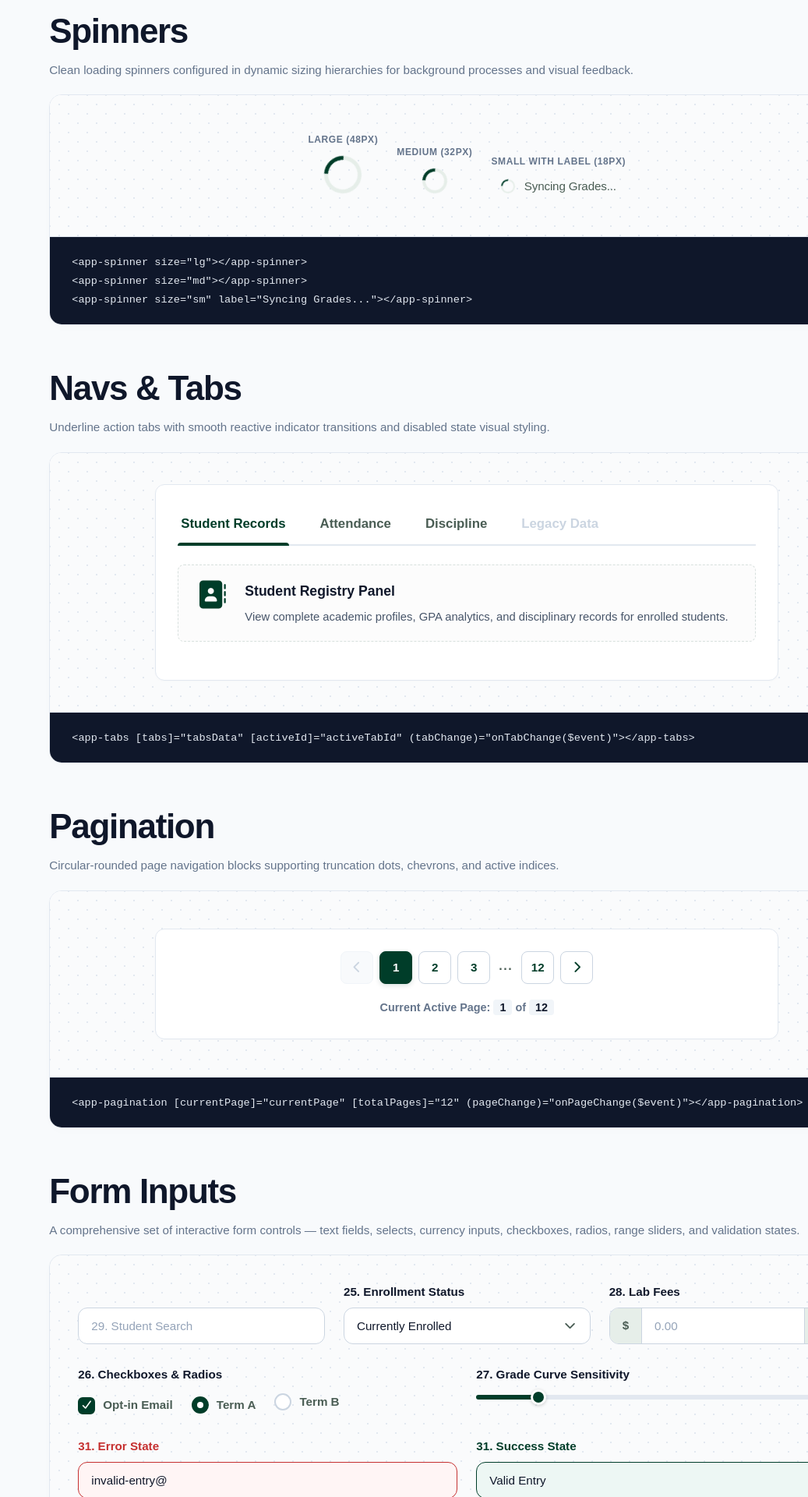
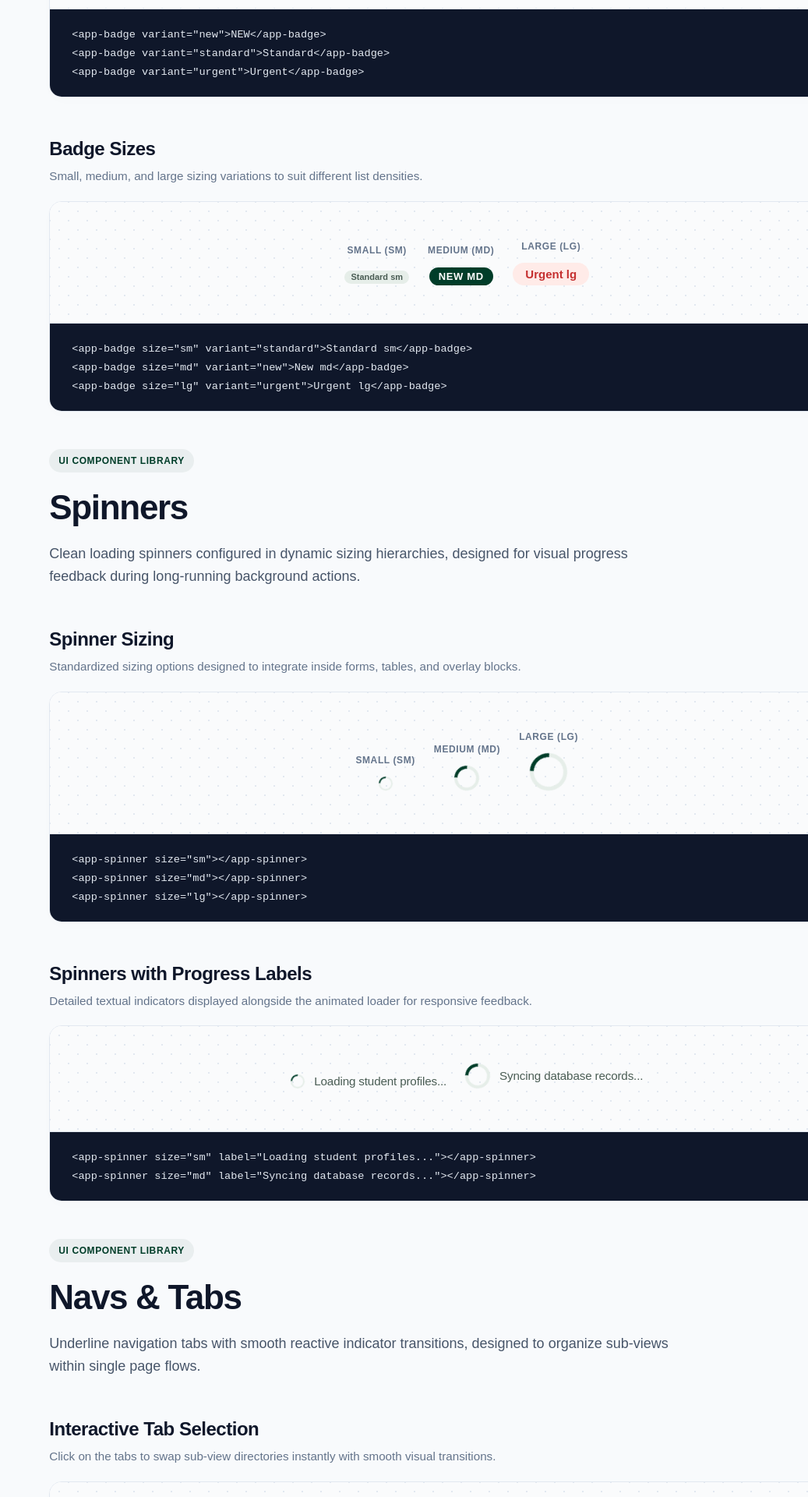
Before and after one commit to Habeeb-Rahman-CA/sms-frontend, an Angular app: page / in a window 1280 px wide. Shown: the part 5760-7680 px from the top of the page at 78% size, without its empty margins (243-1280 px from the left). Built offline with nearby package versions, Linux system fonts and the light colour scheme; a web font is replaced by a local one.

Commit message:
refactor: update UI documentation sections with enhanced component layouts and descriptive headers

```diff
--- a/src/app/app.html
+++ b/src/app/app.html
@@ -389,11 +389,20 @@
         </div>
       </section>
 
-      <!-- 5. Badges & Labels Section -->
-      <section id="badges" class="showcase-section">
+      <!-- ── 2. Badges & Labels ──────────────────────────────────────── -->
+      <section id="badges" class="intro-section">
+        <span class="category-tag">UI Component Library</span>
+        <h1>Badges &amp; Labels</h1>
+        <p class="section-desc">
+          Flexible label badges designed for metadata, active status filters, categorization, and visual counts.
+        </p>
+      </section>
+
+      <!-- Badge Variants -->
+      <section class="showcase-section">
         <div class="section-header">
-          <h2>Badges &amp; Labels</h2>
-          <p>Flexible label badges designed for metadata, active filters, status states, and categorization.</p>
+          <h2>Badge Variants</h2>
+          <p>Sleek and vibrant status indicators configured for metadata classifications.</p>
         </div>
 
         <div class="component-card">
@@ -413,47 +422,117 @@
         </div>
       </section>
 
-      <!-- 6. Spinners Section -->
-      <section id="spinners" class="showcase-section">
+      <!-- Badge Sizes -->
+      <section class="showcase-section">
         <div class="section-header">
-          <h2>Spinners</h2>
-          <p>Clean loading spinners configured in dynamic sizing hierarchies for background processes and visual
-            feedback.</p>
+          <h2>Badge Sizes</h2>
+          <p>Small, medium, and large sizing variations to suit different list densities.</p>
         </div>
 
         <div class="component-card">
           <div class="preview-box">
             <div class="button-row align-items-center">
               <div class="size-group">
-                <span class="size-label">Large (48px)</span>
-                <app-spinner size="lg"></app-spinner>
+                <span class="size-label">Small (sm)</span>
+                <app-badge size="sm" variant="standard">Standard sm</app-badge>
               </div>
-
               <div class="size-group">
-                <span class="size-label">Medium (32px)</span>
-                <app-spinner size="md"></app-spinner>
+                <span class="size-label">Medium (md)</span>
+                <app-badge size="md" variant="new">New md</app-badge>
               </div>
-
               <div class="size-group">
-                <span class="size-label">Small with Label (18px)</span>
-                <app-spinner size="sm" label="Syncing Grades..."></app-spinner>
+                <span class="size-label">Large (lg)</span>
+                <app-badge size="lg" variant="urgent">Urgent lg</app-badge>
               </div>
             </div>
           </div>
 
           <div class="code-box">
-            <pre><code>&lt;app-spinner size="lg"&gt;&lt;/app-spinner&gt;
-&lt;app-spinner size="md"&gt;&lt;/app-spinner&gt;
-&lt;app-spinner size="sm" label="Syncing Grades..."&gt;&lt;/app-spinner&gt;</code></pre>
+            <pre><code>&lt;app-badge size="sm" variant="standard"&gt;Standard sm&lt;/app-badge&gt;
+&lt;app-badge size="md" variant="new"&gt;New md&lt;/app-badge&gt;
+&lt;app-badge size="lg" variant="urgent"&gt;Urgent lg&lt;/app-badge&gt;</code></pre>
           </div>
         </div>
       </section>
 
-      <!-- 7. Navs & Tabs Section -->
-      <section id="navs" class="showcase-section">
+      <!-- ── 3. Spinners ─────────────────────────────────────────────── -->
+      <section id="spinners" class="intro-section">
+        <span class="category-tag">UI Component Library</span>
+        <h1>Spinners</h1>
+        <p class="section-desc">
+          Clean loading spinners configured in dynamic sizing hierarchies, designed for visual progress feedback during long-running background actions.
+        </p>
+      </section>
+
+      <!-- Spinner Sizing -->
+      <section class="showcase-section">
         <div class="section-header">
-          <h2>Navs &amp; Tabs</h2>
-          <p>Underline action tabs with smooth reactive indicator transitions and disabled state visual styling.</p>
+          <h2>Spinner Sizing</h2>
+          <p>Standardized sizing options designed to integrate inside forms, tables, and overlay blocks.</p>
+        </div>
+
+        <div class="component-card">
+          <div class="preview-box">
+            <div class="button-row align-items-center">
+              <div class="size-group">
+                <span class="size-label">Small (sm)</span>
+                <app-spinner size="sm"></app-spinner>
+              </div>
+              <div class="size-group">
+                <span class="size-label">Medium (md)</span>
+                <app-spinner size="md"></app-spinner>
+              </div>
+              <div class="size-group">
+                <span class="size-label">Large (lg)</span>
+                <app-spinner size="lg"></app-spinner>
+              </div>
+            </div>
+          </div>
+
+          <div class="code-box">
+            <pre><code>&lt;app-spinner size="sm"&gt;&lt;/app-spinner&gt;
+&lt;app-spinner size="md"&gt;&lt;/app-spinner&gt;
+&lt;app-spinner size="lg"&gt;&lt;/app-spinner&gt;</code></pre>
+          </div>
+        </div>
+      </section>
+
+      <!-- Spinners with Labels -->
+      <section class="showcase-section">
+        <div class="section-header">
+          <h2>Spinners with Progress Labels</h2>
+          <p>Detailed textual indicators displayed alongside the animated loader for responsive feedback.</p>
+        </div>
+
+        <div class="component-card">
+          <div class="preview-box">
+            <div class="button-row align-items-center">
+              <app-spinner size="sm" label="Loading student profiles..."></app-spinner>
+              <app-spinner size="md" label="Syncing database records..."></app-spinner>
+            </div>
+          </div>
+
+          <div class="code-box">
+            <pre><code>&lt;app-spinner size="sm" label="Loading student profiles..."&gt;&lt;/app-spinner&gt;
+&lt;app-spinner size="md" label="Syncing database records..."&gt;&lt;/app-spinner&gt;</code></pre>
+          </div>
+        </div>
+      </section>
+
+      <!-- ── 4. Navs & Tabs ──────────────────────────────────────────── -->
+      <section id="navs" class="intro-section">
+        <span class="category-tag">UI Component Library</span>
+        <h1>Navs &amp; Tabs</h1>
+        <p class="section-desc">
+          Underline navigation tabs with smooth reactive indicator transitions, designed to organize sub-views within single page flows.
+        </p>
+      </section>
+
+      <!-- Tab Navigation -->
+      <section class="showcase-section">
+        <div class="section-header">
+          <h2>Interactive Tab Selection</h2>
+          <p>Click on the tabs to swap sub-view directories instantly with smooth visual transitions.</p>
         </div>
 
         <div class="component-card">
@@ -469,8 +548,7 @@
                   <i class="fa-solid fa-address-book text-green"></i>
                   <div>
                     <h4>Student Registry Panel</h4>
-                    <p>View complete academic profiles, GPA analytics, and disciplinary records for enrolled students.
-                    </p>
+                    <p>View complete academic profiles, GPA analytics, and disciplinary records for enrolled students.</p>
                   </div>
                 </div>
                 }
@@ -488,8 +566,7 @@
                   <i class="fa-solid fa-shield-halved text-green"></i>
                   <div>
                     <h4>Disciplinary Action Reports</h4>
-                    <p>Monitor student behavior ledgers, formal teacher write-ups, and active campus suspension logs.
-                    </p>
+                    <p>Monitor student behavior ledgers, formal teacher write-ups, and active campus suspension logs.</p>
                   </div>
                 </div>
                 }
@@ -503,11 +580,20 @@
         </div>
       </section>
 
-      <!-- 8. Pagination Section -->
-      <section id="pagination" class="showcase-section">
+      <!-- ── 5. Pagination ───────────────────────────────────────────── -->
+      <section id="pagination" class="intro-section">
+        <span class="category-tag">UI Component Library</span>
+        <h1>Pagination</h1>
+        <p class="section-desc">
+          Rounded page navigation bars supporting truncation indicators, chevron states, and disabled limits for table grids.
+        </p>
+      </section>
+
+      <!-- Pagination Showcase -->
+      <section class="showcase-section">
         <div class="section-header">
-          <h2>Pagination</h2>
-          <p>Circular-rounded page navigation blocks supporting truncation dots, chevrons, and active indices.</p>
+          <h2>Pagination Navigation</h2>
+          <p>Supports auto-truncation and active page indicators for paginated datasets.</p>
         </div>
 
         <div class="component-card">
@@ -530,12 +616,20 @@
         </div>
       </section>
 
-      <!-- 9. Forms & Inputs Section -->
-      <section id="forms" class="showcase-section">
+      <!-- ── 6. Form Inputs ──────────────────────────────────────────── -->
+      <section id="forms" class="intro-section">
+        <span class="category-tag">UI Component Library</span>
+        <h1>Form Inputs</h1>
+        <p class="section-desc">
+          A comprehensive set of interactive form controls — text fields, selects, currency inputs, checkboxes, radios, range sliders, and full validation state support.
+        </p>
+      </section>
+
+      <!-- Text, Select & Currency Inputs -->
+      <section class="showcase-section">
         <div class="section-header">
-          <h2>Form Inputs</h2>
-          <p>A comprehensive set of interactive form controls — text fields, selects, currency inputs, checkboxes,
-            radios, range sliders, and validation states.</p>
+          <h2>Text, Select &amp; Currency Inputs</h2>
+          <p>Core field types with label support, icon prefixes, and unit suffix helpers for academic data entry.</p>
         </div>
 
         <!-- Demo card matching the spec screenshot -->
@@ -617,12 +711,20 @@
         </div>
       </section>
 
-      <!-- Accordion Section -->
-      <section id="accordion" class="showcase-section">
+      <!-- ── 7. Accordion ────────────────────────────────────────────── -->
+      <section id="accordion" class="intro-section">
+        <span class="category-tag">UI Component Library</span>
+        <h1>Accordion</h1>
+        <p class="section-desc">
+          Vertically stacked disclosure panels — one open at a time, with smooth CSS max-height transitions ideal for FAQs, policies, and expandable form sections.
+        </p>
+      </section>
+
+      <!-- Accordion Panels -->
+      <section class="showcase-section">
         <div class="section-header">
-          <h2>Accordion</h2>
-          <p>Vertically stacked, bordered disclosure panels. One panel open at a time with a smooth CSS max-height
-            transition.</p>
+          <h2>Expandable Disclosure Panels</h2>
+          <p>Click any panel header to expand. Only one section stays open at a time.</p>
         </div>
 
         <div class="component-card">
@@ -640,12 +742,20 @@
         </div>
       </section>
 
-      <!-- Carousel Section -->
-      <section id="carousel" class="showcase-section">
+      <!-- ── 8. Carousel ─────────────────────────────────────────────── -->
+      <section id="carousel" class="intro-section">
+        <span class="category-tag">UI Component Library</span>
+        <h1>Carousel</h1>
+        <p class="section-desc">
+          Touch-friendly slide viewer with gradient overlay captions, blurred-glass navigation arrows, and animated dot indicators for school announcements and event highlights.
+        </p>
+      </section>
+
+      <!-- Slide Viewer -->
+      <section class="showcase-section">
         <div class="section-header">
-          <h2>Carousel</h2>
-          <p>Touch-friendly slide viewer with gradient overlay captions, blurred-glass arrows, and stretching dot
-            indicators.</p>
+          <h2>Announcement Slide Viewer</h2>
+          <p>Auto-navigable slides ideal for broadcasting school events, notices, and reminders.</p>
         </div>
 
         <div class="component-card">
@@ -663,24 +773,30 @@
         </div>
       </section>
 
-      <!-- Skeleton Section -->
-      <section id="skeleton" class="showcase-section">
+      <!-- ── 9. Skeleton ─────────────────────────────────────────────── -->
+      <section id="skeleton" class="intro-section">
+        <span class="category-tag">UI Component Library</span>
+        <h1>Skeleton Loaders</h1>
+        <p class="section-desc">
+          Shimmer-animated placeholder shapes that preserve layout structure and reduce perceived latency while content loads asynchronously.
+        </p>
+      </section>
+
+      <!-- Skeleton Variants -->
+      <section class="showcase-section">
         <div class="section-header">
-          <h2>Skeleton Placeholders</h2>
-          <p>Shimmer-animated placeholder shapes — used during data-loading states to preserve layout and reduce
-            perceived latency.</p>
+          <h2>Skeleton Placeholder Variants</h2>
+          <p>Card and list-item variants that mirror real UI shapes for seamless loading transitions.</p>
         </div>
 
         <div class="component-card">
           <div class="preview-box skeleton-preview-box">
             <div class="skeleton-showcase-grid">
-              <!-- Card variant -->
               <div class="skeleton-demo-col">
                 <p class="skeleton-demo-label">Card Variant</p>
                 <app-skeleton variant="card"></app-skeleton>
               </div>
 
-              <!-- List-item variant -->
               <div class="skeleton-demo-col">
                 <p class="skeleton-demo-label">List Items</p>
                 <div style="display:flex;flex-direction:column;gap:16px;">
@@ -699,12 +815,20 @@
         </div>
       </section>
 
-      <!-- Modal & Offcanvas Section -->
-      <section id="modal-offcanvas" class="showcase-section">
+      <!-- ── 10. Modal & Offcanvas ──────────────────────────────────── -->
+      <section id="modal-offcanvas" class="intro-section">
+        <span class="category-tag">UI Component Library</span>
+        <h1>Modal &amp; Offcanvas</h1>
+        <p class="section-desc">
+          Overlay dialog and slide-in panel components — both with backdrop blur, smooth CSS-transition animations, and flexible content slot projection.
+        </p>
+      </section>
+
+      <!-- Modal & Offcanvas Triggers -->
+      <section class="showcase-section">
         <div class="section-header">
-          <h2>Modal &amp; Offcanvas</h2>
-          <p>Overlay dialog and slide-in panel components — both with backdrop blur, CSS-transition animations, and
-            flexible ng-content slots.</p>
+          <h2>Overlay Triggers</h2>
+          <p>Click below to open the fully wired-up student registration modal or the advanced filter offcanvas.</p>
         </div>
 
         <div class="component-card">
@@ -855,12 +979,20 @@
         </div>
       </app-offcanvas>
 
-      <!-- Student Directory Section -->
-      <section id="table-directory" class="showcase-section">
+      <!-- ── 11. Student Directory ──────────────────────────────────── -->
+      <section id="table-directory" class="intro-section">
+        <span class="category-tag">UI Component Library</span>
+        <h1>Student Directory</h1>
+        <p class="section-desc">
+          A premium, reactive data grid supporting real-time column sorting, text search, and multi-filter offcanvas — built entirely on Angular Signals with zero third-party grid library dependencies.
+        </p>
+      </section>
+
+      <!-- Data Grid with Active Filters -->
+      <section class="showcase-section">
         <div class="section-header">
-          <h2>Student Directory</h2>
-          <p>A premium data grid showcasing real-time sorting, searching, and filtering of student profiles powered by
-            reactive Signals.</p>
+          <h2>Reactive Data Grid</h2>
+          <p>Sort by any column header, use the Refine Search offcanvas to filter by grade, section, status, and date range.</p>
         </div>
 
         <div class="component-card">
@@ -941,12 +1073,20 @@
         </div>
       </section>
 
-      <!-- File Uploaders Section -->
-      <section id="file-uploaders" class="showcase-section">
+      <!-- ── 12. File Uploaders ──────────────────────────────────── -->
+      <section id="file-uploaders" class="intro-section">
+        <span class="category-tag">UI Component Library</span>
+        <h1>File Uploaders</h1>
+        <p class="section-desc">
+          Drag-and-drop file uploader with instant format validation, uploading state animations, and micro progress meters for document submissions.
+        </p>
+      </section>
+
+      <!-- Drag & Drop Uploader -->
+      <section class="showcase-section">
         <div class="section-header">
-          <h2>File Uploaders</h2>
-          <p>A drag-and-drop file uploader component with instant format validation, interactive uploading status
-            animations, and micro progress meters.</p>
+          <h2>Drag &amp; Drop Uploader</h2>
+          <p>Drop files or click to browse. Validates format and file size client-side before upload begins.</p>
         </div>
 
         <div class="component-card">
@@ -960,12 +1100,20 @@
         </div>
       </section>
 
-      <!-- Feedback & Status Section -->
-      <section id="feedback-status" class="showcase-section">
+      <!-- ── 13. Feedback & Status ──────────────────────────────── -->
+      <section id="feedback-status" class="intro-section">
+        <span class="category-tag">UI Component Library</span>
+        <h1>Feedback &amp; Status</h1>
+        <p class="section-desc">
+          Semantic alert banners and animated progress bars for communicating system events, enrollment statuses, and completion metrics.
+        </p>
+      </section>
+
+      <!-- Alerts & Progress Bars -->
+      <section class="showcase-section">
         <div class="section-header">
-          <h2>Feedback &amp; Status</h2>
-          <p>Semantic alert messages and visually appealing progress meters representing student processes,
-            registrations, and completions.</p>
+          <h2>Alert Banners &amp; Progress Meters</h2>
+          <p>Info, danger, success, and warning alert types paired with animated progress bars for process tracking.</p>
         </div>
 
         <!-- Layout container matching mockup layout exactly -->
@@ -993,11 +1141,20 @@
         </div>
       </section>
 
-      <!-- Layout & Containers Section -->
-      <section id="layout-containers" class="showcase-section">
+      <!-- ── 14. Layout & Containers ──────────────────────────── -->
+      <section id="layout-containers" class="intro-section">
+        <span class="category-tag">UI Component Library</span>
+        <h1>Layout &amp; Containers</h1>
+        <p class="section-desc">
+          Responsive multi-column grid primitives and split-layout structural wrappers designed to compose high-fidelity dashboard interfaces.
+        </p>
+      </section>
+
+      <!-- Responsive Grid & Split Layout -->
+      <section class="showcase-section">
         <div class="section-header">
-          <h2>Layout &amp; Containers</h2>
-          <p>Responsive multi-column grids and structural content wraps configured for high-fidelity dashboards.</p>
+          <h2>Responsive Grid &amp; Split Layout</h2>
+          <p>Configure the column count with a single input. The grid automatically adapts to content width.</p>
         </div>
 
         <div class="component-card">
@@ -1039,12 +1196,20 @@
         </div>
       </section>
 
-      <!-- Popovers & Toasts Section -->
-      <section id="popover-toast" class="showcase-section">
+      <!-- ── 15. Popovers & Toasts ──────────────────────────────── -->
+      <section id="popover-toast" class="intro-section">
+        <span class="category-tag">UI Component Library</span>
+        <h1>Popovers &amp; Toasts</h1>
+        <p class="section-desc">
+          Contextual hover tooltips and transient notification banners that communicate system state without interrupting the user's workflow.
+        </p>
+      </section>
+
+      <!-- Popover & Toast Demos -->
+      <section class="showcase-section">
         <div class="section-header">
-          <h2>Popovers &amp; Toasts</h2>
-          <p>Overlay helper tips and transient notification banners built to fit the School Management System branding
-            guidelines.</p>
+          <h2>Hover Popovers &amp; Toast Triggers</h2>
+          <p>Hover the info link to reveal a popover tooltip. Click the buttons to fire live toast notifications.</p>
         </div>
 
         <div class="component-card">
@@ -1085,12 +1250,20 @@
         </div>
       </section>
 
-      <!-- ── 16. Top Bar Section ─────────────────────────────────────── -->
-      <section id="topbar" class="showcase-section">
+      <!-- ── 16. Top Bar ─────────────────────────────────────────── -->
+      <section id="topbar" class="intro-section">
+        <span class="category-tag">UI Component Library</span>
+        <h1>Top Bar</h1>
+        <p class="section-desc">
+          A responsive top navigation bar for the SMS dashboard — with school branding, primary nav links, an expanding search field, notification badge, and a user avatar with online indicator.
+        </p>
+      </section>
+
+      <!-- Live Top Bar Demo -->
+      <section class="showcase-section">
         <div class="section-header">
-          <h2>Top Bar</h2>
-          <p>A responsive top navigation bar for the SMS dashboard — with school branding, primary nav links,
-            an expanding search field, notification badge, settings, and a user avatar with online indicator.</p>
+          <h2>Live Navigation Demo</h2>
+          <p>Click the nav links to see the active indicator animate. Hover the search icon to expand the search field.</p>
         </div>
 
         <div class="component-card">
@@ -1129,12 +1302,20 @@
         </div>
       </section>
 
-      <!-- ── 17. Sidebar Section ─────────────────────────────────────── -->
-      <section id="sidebar" class="showcase-section">
+      <!-- ── 17. Sidebar ────────────────────────────────────────────── -->
+      <section id="sidebar" class="intro-section">
+        <span class="category-tag">UI Component Library</span>
+        <h1>Sidebar</h1>
+        <p class="section-desc">
+          A collapsible, sticky vertical navigation sidebar with school branding, grouped nav items, badge notifications, active item tracking, and configurable bottom action buttons.
+        </p>
+      </section>
+
+      <!-- Live Sidebar Demo -->
+      <section class="showcase-section">
         <div class="section-header">
-          <h2>Sidebar</h2>
-          <p>A collapsible, responsive vertical navigation sidebar. Supports school branding, nav groups, active item
-            tracking, notifications/badge dots, and bottom action buttons.</p>
+          <h2>Collapsible Navigation Demo</h2>
+          <p>Click nav items to update the active state. Toggle collapse using the chevron in the sidebar header.</p>
         </div>
 
         <div class="component-card">
```
